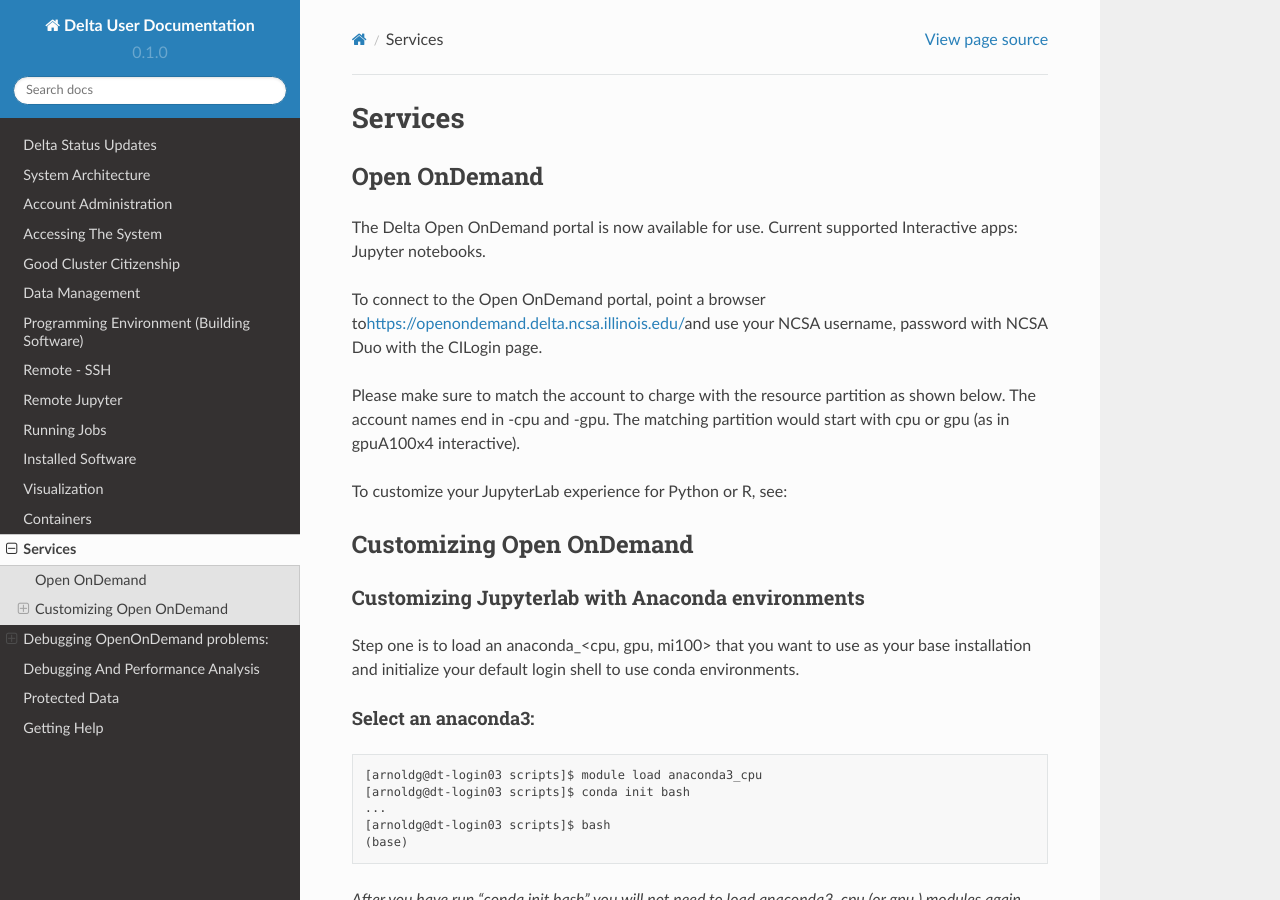
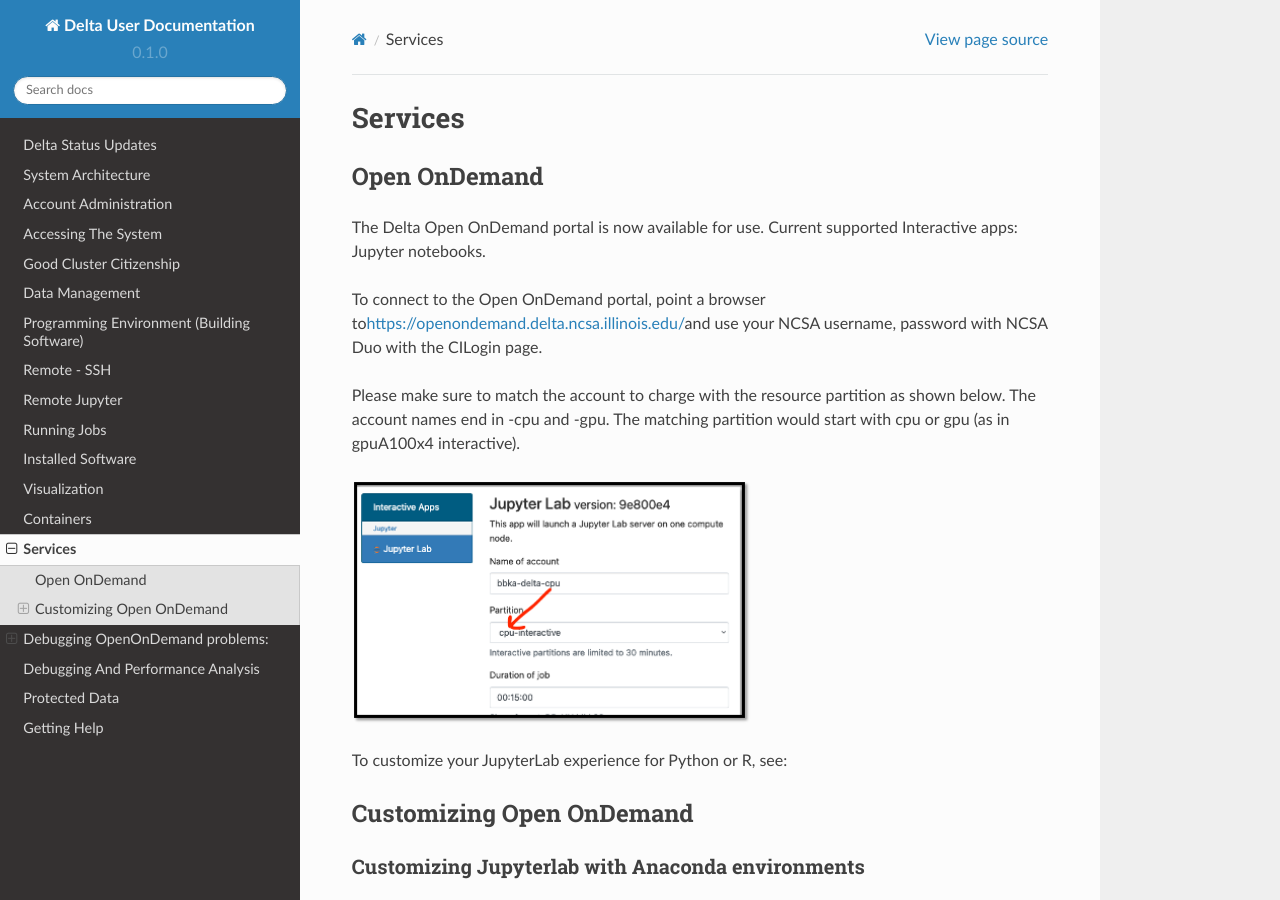
Before and after one commit to ncsa/Delta_doc, a Sphinx documentation site: the page built from docs/source/services/index.rst, in a window 1280 px wide and 900 px high. Built offline with Sphinx 7.4.7 and the Read the Docs theme 2.0.0, drawn with Linux system fonts in a browser that asks for light colours; pages that are not in the unit, such as notebooks, are missing from menus.

Commit message:
Added Jupyter Lab partition configuration image to OOD section

```diff
--- a/docs/source/services/index.rst
+++ b/docs/source/services/index.rst
@@ -15,6 +15,10 @@ Please make sure to match the account to charge with the resource
 partition as shown below. The account names end in -cpu and -gpu. The
 matching partition would start with cpu or gpu (as in gpuA100x4
 interactive).
+
+..  image:: jlab_config_partition.png
+    :alt: Jupyter Lab partition configuration
+    :width: 400px
 
 To customize your JupyterLab experience for Python or R, see:
 
```
